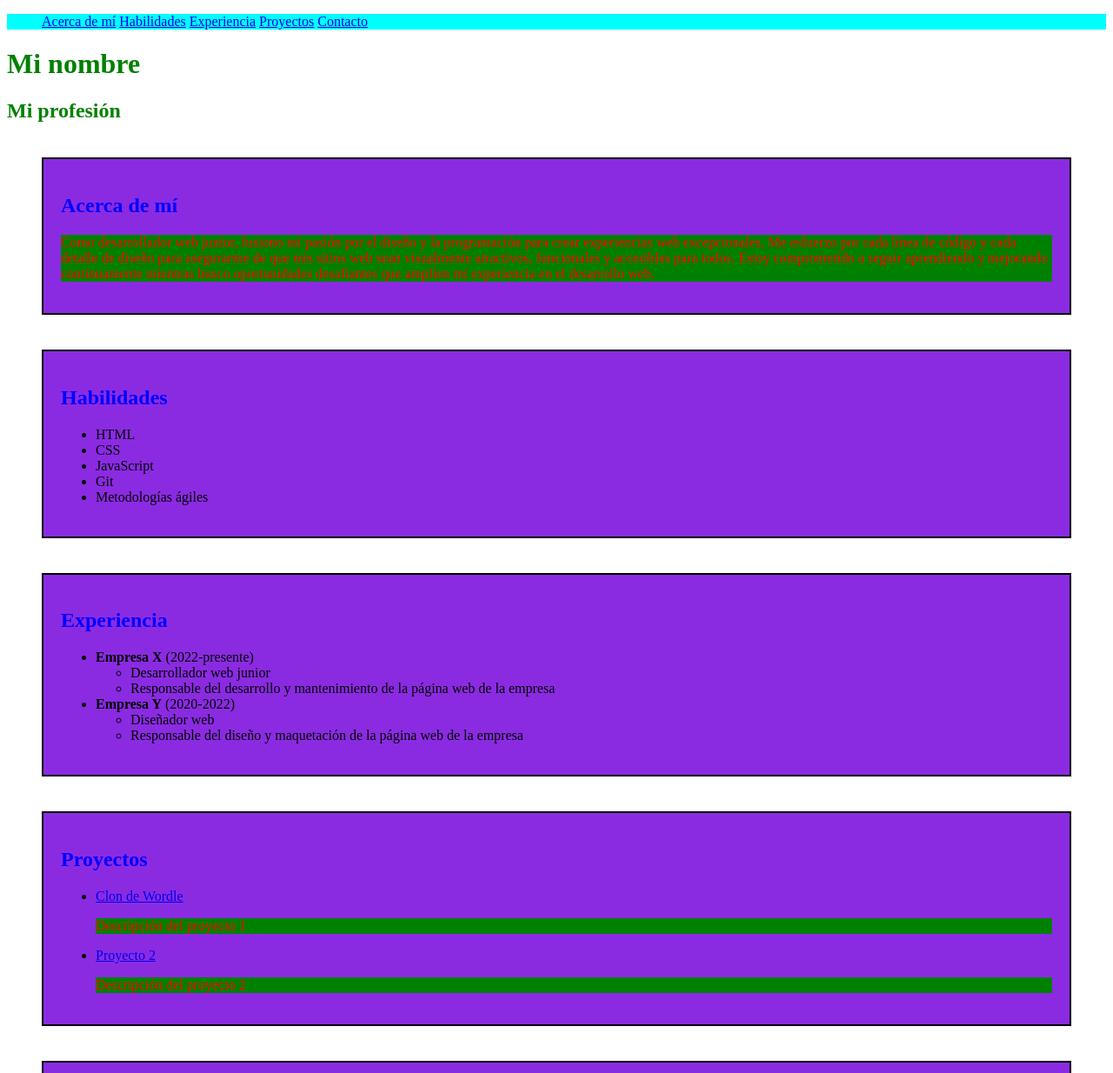
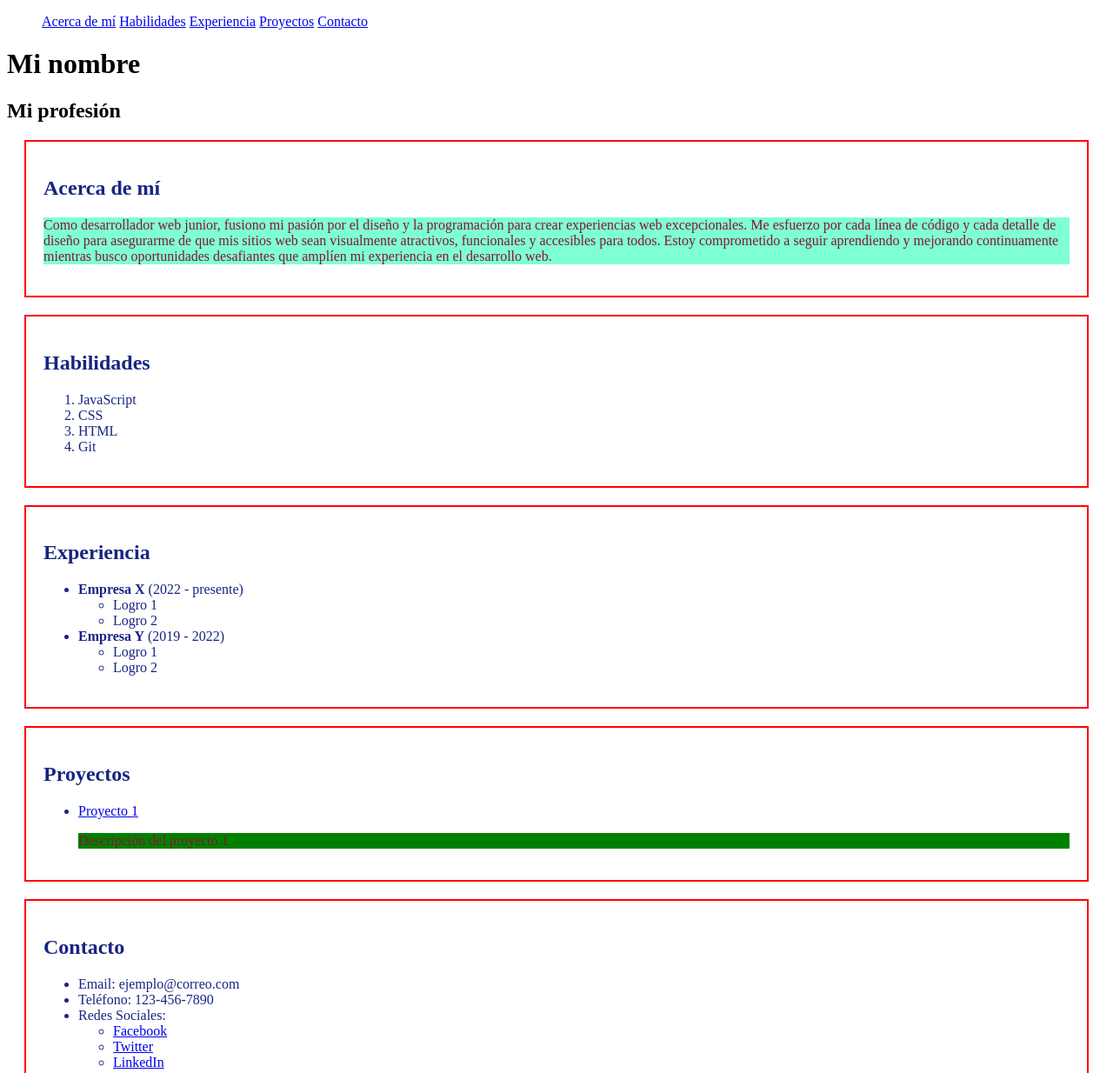
Before and after one commit to mauroot/MiPorfolio, a plain HTML site: page index.html in a window 1280 px wide. Shown: the top 1234 px of the page at 87% size. Drawn offline with Linux system fonts and the light colour scheme.

Commit message:
agregado de estilo con css

```diff
--- a/index.html
+++ b/index.html
@@ -17,13 +17,16 @@
         <a href="#contacto">Contacto</a>
       </ul>
     </nav>
-    <h1 style="color: green">Mi nombre</h1>
-    <h2 style="color: green">Mi profesión</h2>
+
+    <!--<img src="log-ppy.jpg" height="200"  alt="Logo de programando paraguay"/>-->
+    <!-- Esta es la sección de cabecera donde va mi nombre y profesion -->
+    <h1>Mi nombre</h1>
+    <h2>Mi profesión</h2>
   </header>
   <main>
     <section id="acerca-de-mi">
       <h2>Acerca de mí</h2>
-      <p>
+      <p style="background-color: aquamarine;">
         Como desarrollador web junior, fusiono mi pasión por el diseño y la
         programación para crear experiencias web excepcionales. Me esfuerzo
         por cada línea de código y cada detalle de diseño para asegurarme de
@@ -35,53 +38,40 @@
     </section>
     <section id="habilidades">
       <h2>Habilidades</h2>
-      <ul>
+      <ol>
+        <li>JavaScript</li>
+        <li>CSS</li>
         <li>HTML</li>
-        <li>CSS</li>
-        <li>JavaScript</li>
         <li>Git</li>
-        <li>Metodologías ágiles</li>
-      </ul>
+      </ol>
     </section>
     <section id="experiencia">
       <h2>Experiencia</h2>
       <ul>
-        <li>
-          <b>Empresa X</b> (2022-presente)
+        <li><b>Empresa X</b> (2022 - presente)
           <ul>
-            <li>Desarrollador web junior</li>
-            <li>
-              Responsable del desarrollo y mantenimiento de la página web de
-              la empresa
-            </li>
+            <li>Logro 1</li>
+            <li>Logro 2</li>
           </ul>
         </li>
-        <li>
-          <strong>Empresa Y</strong> (2020-2022)
+        <li><b>Empresa Y</b> (2019 - 2022)
           <ul>
-            <li>Diseñador web</li>
-            <li>
-              Responsable del diseño y maquetación de la página web de la
-              empresa
-            </li>
+            <li>Logro 1</li>
+            <li>Logro 2</li>
           </ul>
         </li>
       </ul>
     </section>
-    <section id="proyectos">
+    <section>
       <h2>Proyectos</h2>
       <ul>
         <li>
-          <a href="https://www.nytimes.com/games/wordle/index.html">Clon de Wordle</a>
+          <a href="https://www.google.com" target="_blank">Proyecto 1</a>
           <p>Descripción del proyecto 1</p>
-        </li>
-        <li>
-          <a href="https://www.nytimes.com/games/wordle/index.html">Proyecto 2</a>
-          <p>Descripción del proyecto 2</p>
         </li>
       </ul>
     </section>
-    <section id="contacto">
+    <section>
       <h2>Contacto</h2>
       <ul>
         <li>Email: ejemplo@correo.com</li>
@@ -103,6 +93,8 @@
         </li>
       </ul>
     </section>
+
+
   </main>
   <footer>
     <p>Copyright &copy; 2024</p>
--- a/style.css
+++ b/style.css
@@ -1,19 +1,11 @@
 p {
-  color: red;
-  background-color: green;
+    color: rgb(129, 23, 51);
+    background-color: green;
 }
 
-h2 {
-  color: blue;
+section {
+  color: rgb(23, 37, 129);
+  border: 2px red solid;
+  margin: 20px;
+  padding: 20px;
 }
-
-nav ul{
-   background-color: aqua;
-}
-
-section{
-  border: 2px #000 solid;
-  margin: 40px;
-  padding: 20px;
-  background-color: blueviolet;
-}
```
